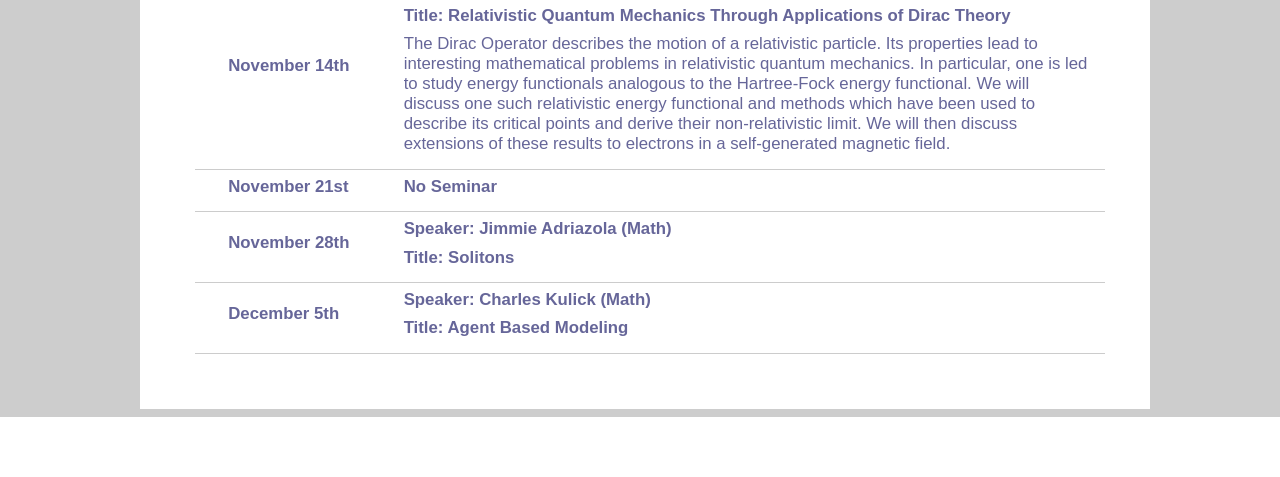
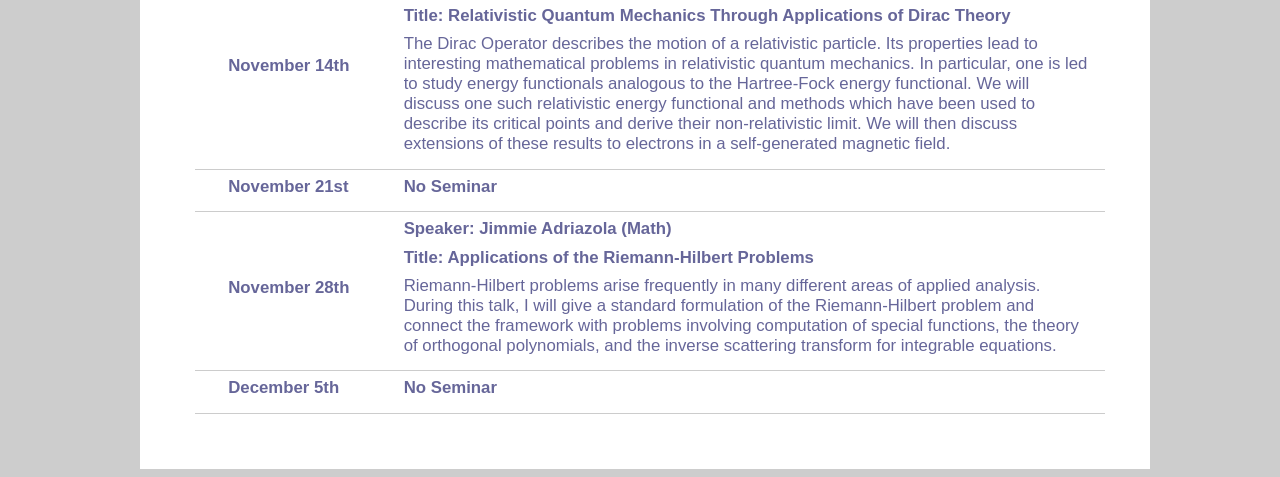
Before and after one commit to mvarble/ucsb-siam-website, a PHP site: page /2022_fall.php in a window 1280 px wide. Shown: the part 1432-1909 px from the top of the page. Before the commit the page ends 1849 px from the top, so only its background shows below. Run offline with PHP 8.4, Linux system fonts and the light colour scheme.

Commit message:
Update 2022_fall.php

```diff
--- a/src/2022_fall.php
+++ b/src/2022_fall.php
@@ -65,14 +65,10 @@ This is a great outlet to polish your presentation skills in front of a general
     <?php speaker_data("November&nbsp;28th",
     "Jimmie Adriazola",
     "Math",
-    "Solitons",
-    "" ); ?>
+    "Applications of the Riemann-Hilbert Problems",
+    "Riemann-Hilbert problems arise frequently in many different areas of applied analysis. During this talk, I will give a standard formulation of the Riemann-Hilbert problem and connect the framework with problems involving computation of special functions, the theory of orthogonal polynomials, and the inverse scattering transform for integrable equations." ); ?>
 
-    <?php speaker_data("December&nbsp;5th",
-    "Charles Kulick",
-    "Math",
-    "Agent Based Modeling",
-    "" ); ?>
+    <?php no_seminar("December&nbsp;5th"); ?>
 
     <?php #no_seminar("May&nbsp;28th"); ?>
 
```
